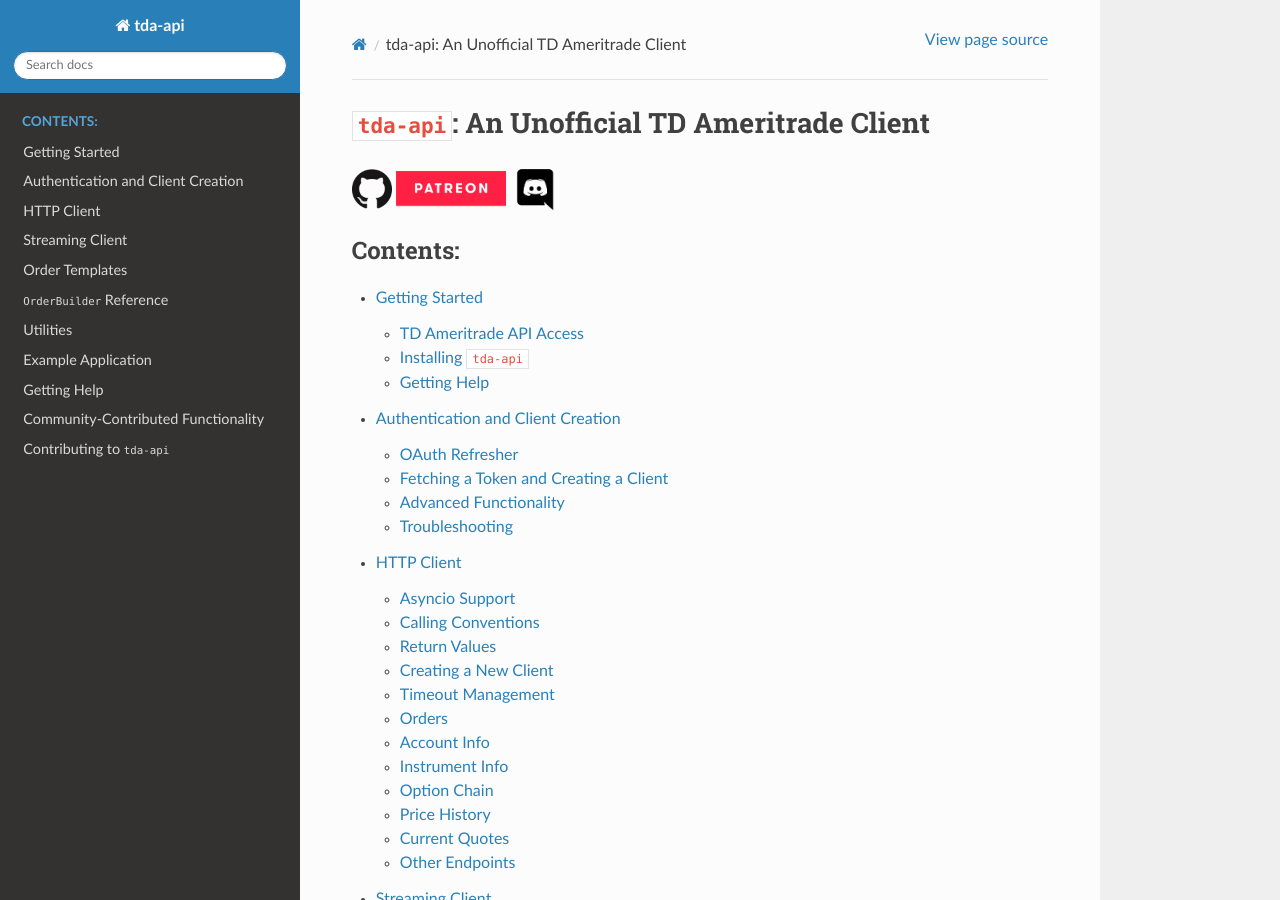
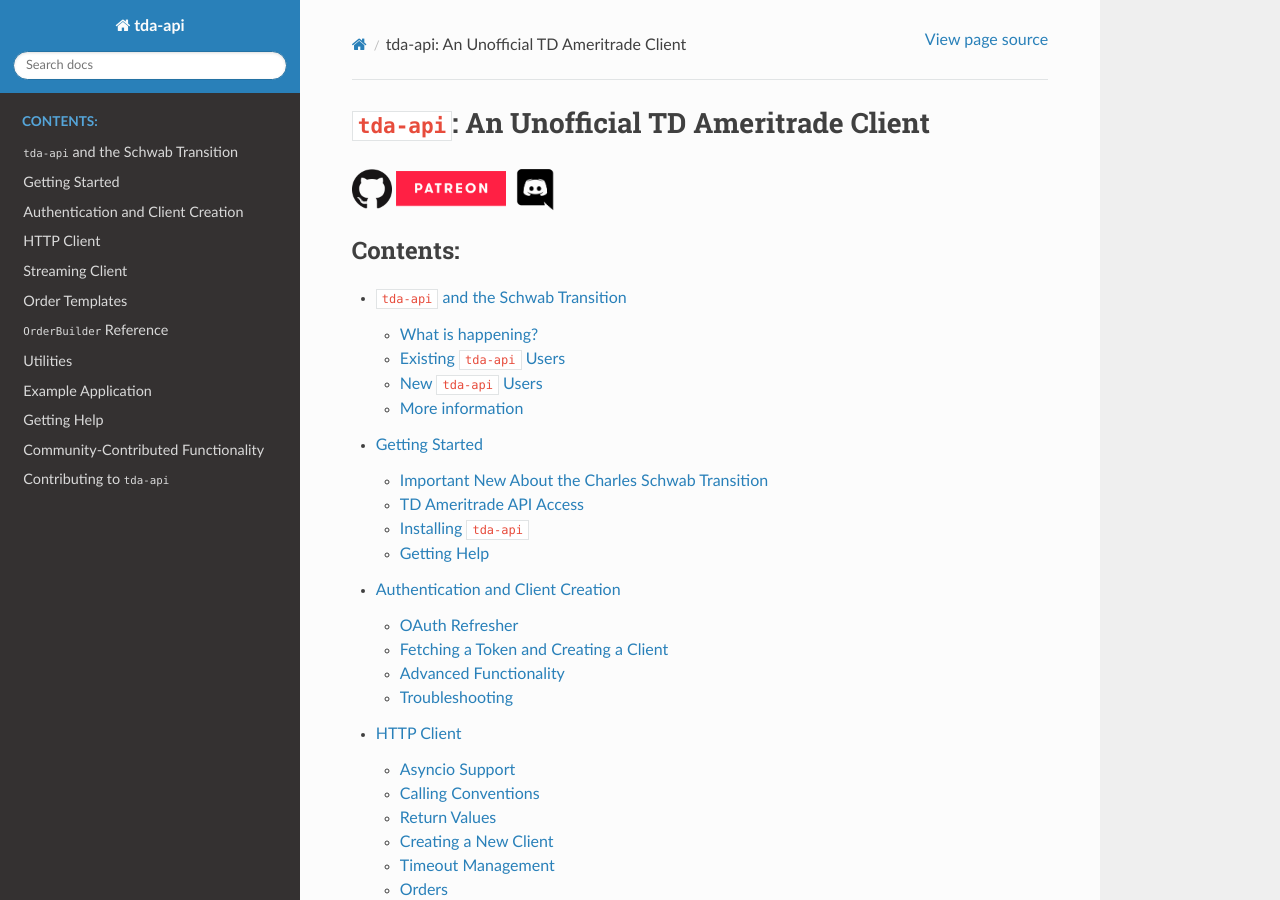
Before and after one commit to alexgolec/tda-api, a Sphinx documentation site: the page built from docs/index.rst, in a window 1280 px wide and 900 px high. Built offline with Sphinx 7.4.7 and the Read the Docs theme 2.0.0, drawn with Linux system fonts in a browser that asks for light colours; some of the changed lines change nothing that is shown.

Commit message:
Updated docs to reflect TDA-Schwab transition

```diff
--- a/docs/getting-started.rst
+++ b/docs/getting-started.rst
@@ -7,9 +7,27 @@
 Welcome to ``tda-api``! Read this page to learn how to install and configure
 your first TD Ameritrade Python application.
 
+
++++++++++++++++++++++++++++++++++++++++++++++++++
+Important New About the Charles Schwab Transition
++++++++++++++++++++++++++++++++++++++++++++++++++
+
+Following its 2020 acquisition of TDAmeritrade, Charles Schwab has begun its
+transition to TDAmeritrade. Notably for most readers of this page, this means
+that API keys are no longer being registered. If you do not already have an API
+key, *you cannot use ``tda-api``*. Our apologies.
+
+You can find more information on our :ref:`Charles Schwab transition page
+<schwab>`.
+
+
 ++++++++++++++++++++++++
 TD Ameritrade API Access
 ++++++++++++++++++++++++
+
+**Note:** *Now that TDAmeritrade has closed registrations, this section is now
+likely impossible to follow. We've left it up just in case we're wrong about
+that.*
 
 All API calls to the TD Ameritrade API require an API key. Before we do
 anything with ``tda-api``, you'll need to create a developer account with TD
--- a/docs/index.rst
+++ b/docs/index.rst
@@ -17,6 +17,7 @@
   :maxdepth: 2
   :caption: Contents:
 
+  schwab
   getting-started
   auth
   client
--- /dev/null
+++ b/docs/schwab.rst
@@ -0,0 +1,169 @@
+.. _schwab:
+
+
+=====================================
+``tda-api`` and the Schwab Transition
+=====================================
+
+In 2020, Charles Schwab acquired TDAmeritrade, and in late 2022 they announced
+their transition plan. This page outlines the implications for current and
+prospective ``tda-api`` users.
+
+
+**Disclaimer:** This page contains information about a transition in which the
+author is merely an observer. It attempts to collect and synthesize information
+provided by TDAmeritrade/Charles Schwab, and may be incorrect or out of date.
+Please refer to official communications for authoritative information. If you
+have a different interpretation of the available information, please `visit our
+discord server <https://discord.gg/BEr6y6Xqyv>`__ and share it with us. Use the
+information this page at your own risk.
+
+------------------
+What is happening?
+------------------
+
+Charles Schwab now owns TDAmeritrade. TDAmeritrade appears to be continuing
+their operations as a broker, but is transitioning their customers onto new
+Charles Schwab accounts. This process was announced in late 2022 and is slated
+to happen in 2023.
+
+If you are reading this, you are likely interested in using the TDAmeritrade
+REST API. This transition has significant implications for both new and existing
+``tda-api`` users. Please keep reading for more.
+
+
+--------------------------
+Existing ``tda-api`` Users
+--------------------------
+
+As far as we understand it, the implications of this transition for existing
+``tda-api`` users are as follows:
+
+* All accounts will be transitioned to Schwab over the course of 2023.
+* Once an account is transitioned to Schwab, it will lose access to the TDAmeritrade REST API. This means all API wrappers will stop working on that account, including ``tda-api``.
+* Schwab has announced their intention to provide an API for retail traders, but no such API has materialized yet. They have also `stated that this API will be largely similar to the existing TDAmeritrade API <https://developer.tdameritrade.com/content/trader-api-schwab-integration-guide>`__, with some modifications. Again, details are forthcoming.
+
+
++++++++++++++++++++++++++++++++++++++
+When will my account be transitioned?
++++++++++++++++++++++++++++++++++++++
+
+We understand this will happen in 2023, although details have no yet been
+provided. Schwab advises to `"log in to your TD Ameritrade account and visit the
+Schwab Transition Center" <https://welcome.schwab.com/?aff=WKV>`__, although as
+of this writing the author has not seen any such option on his brokerage page.
+
+
++++++++++++++++++++++++++++++++++++++++++++++++++
+Will I control when my account gets transitioned?
++++++++++++++++++++++++++++++++++++++++++++++++++
+
+It seems not. Our understanding is that each account will be assigned a
+"transition weekend" on which they will be migrated, and has `provided a
+timeline <https://welcome.schwab.com/?aff=WKV>`__ relative to that weekend. How
+that weekend is chosen and whether it can be altered by the user is unclear.
+
+
++++++++++++++++++++++++++++++++++++++++++++++++++++++
+What happens to my app before my account transitions?
++++++++++++++++++++++++++++++++++++++++++++++++++++++
+
+There do not appear to be any changes to existing TDAmeritrade accounts,
+including access to the REST API. This suggests that ``tda-api`` should continue
+to work as normal until your account is transitioned.
+
+
++++++++++++++++++++++++++++++++++++++++++++++++++++++++
+What happens to the ``tda-api`` app after I transition?
++++++++++++++++++++++++++++++++++++++++++++++++++++++++
+
+It stops working. You will need to migrate your app to the upcoming Schwab API,
+once it becomes available.
+
+
++++++++++++++++++++++++++++++++++++++++++++++++++++++++++++++++++
+What if I transition before the new Schwab API becomes available?
++++++++++++++++++++++++++++++++++++++++++++++++++++++++++++++++++
+
+While not confirmed, it appears your account may be transitioned to Schwab
+before the new Schwab API is made available. If this happens, our understanding
+is that you will not have access to either the previous TDAmeritrade API (and
+``tda-api`` as well) or to the as-yet-unreleased Schwab API.
+
+It's important to note that this scenario is still hypothetical. For all we
+know, the Schwab API will be made available before your account is transitioned,
+and your access to a retail trading API will not be interrupted. However, this
+scenario has not been ruled out, either. TDAmeritrade's/Schwab's `integration
+guide
+<https://developer.tdameritrade.com/content/trader-api-schwab-integration-guide>`__
+says *"It is possible that a TDA brokerage account may not be migrated to Schwab
+brokerage before Schwab endpoints are live,"* although we're frankly at a loss
+for how to interpret that statement.
+
+
++++++++++++++++++++++++++++++++++++++++++++++++++++++++++++
+How do I migrate my ``tda-api`` app to this new Schwab API?
++++++++++++++++++++++++++++++++++++++++++++++++++++++++++++
+
+Until the new Schwab API becomes available, there is nothing you can do. Once it
+becomes available, the maintainers of ``tda-api`` will evaluate the situation
+and decide how to move forward. Our tentative plan is as follows, although note
+this is based on preliminary information and subject to change at any time:
+
+* Schwab has announced that their new API will resemble the old TDAmeritrade API, with some modifications. Notably, it appears all functionality will be carried forward except for saved orders and watchlists. It seems there will be some changes to the authentication flow as well.
+* The ``tda-api`` authors currently intend to implement a new API wrapper to support this new API. Wherever possible, the functionality and interface of ``tda-api`` will be kept intact.
+* This new library will be a separate package from ``tda-api``. We are in the process of constructing placeholders and registering PyPI packages.
+* Your app will almost certainly need to be modified to use this new library, although we aim to minimize the work required to do so.
+* TDAmeritrade/Schwab has also confirmed that you will need to register a new
+  application, i.e. receive a new API key. Schwab has announced this will happen
+  in `"early 2023."
+  <https://developer.tdameritrade.com/content/trader-api-schwab-integration-guide>`__
+
+
+---------------------
+New ``tda-api`` Users
+---------------------
+
+Unfortunately, as part of this transition, TDAmeritrade has closed registration
+of new applications. This means you cannot get a API key for your application,
+so if you're not currently a ``tda-api`` user, you cannot become one. This is an
+unfortunate state of affairs, but we are powerless to change it.
+
+
+++++++++++++++++++++++++++++++++++++
+Can I borrow someone else's API key?
+++++++++++++++++++++++++++++++++++++
+
+According to the ``tda-api`` authors' interpretation of `the TDAmeritrade API's
+terms of service <https://developer.tdameritrade.com/legal>`__, no. In fact,
+they explicitly say *"All API Keys assigned to you are unique to you and are
+solely for your own use in connection with your participation in the Program.
+You may not provide any third party with access to any API Key."* We're not
+lawyers, so take our advice with a grain of salt, but that seems pretty
+unambiguous to us.
+
+We are enforcing this interpretation on our discord server. Your first request
+for a third-party API key will be met with a warning, and subsequent requests
+will result in your being banned from the server.
+
+
+++++++++++++++++++++++++++++++++++++++++++++++++
+Wait, so I'm locked out of the TDAmeritrade API?
+++++++++++++++++++++++++++++++++++++++++++++++++
+
+Sadly, it would appear so. We still recommend `joining our discord server
+<https://discord.gg/BEr6y6Xqyv>`__ to discuss trading with like-minded people
+and learn about temporary alternatives. Once a replacement is made available,
+members of that server will be the first to learn about it.
+
+
+----------------
+More information
+----------------
+
+You can get more information directly from TDAmeritrade and Charles Schwab at
+the following links:
+
+* `TDAmeritrade Transition Overview <https://welcome.schwab.com/?aff=WKV>`__ at Charles Schwab
+* `TDAmeritrade & Charles Schwab: What to Know <https://www.tdameritrade.com/why-td-ameritrade/td-ameritrade-charles-schwab.html>`__ at TDAmeritrade
+* `Trader API Schwab Integration Guide <https://developer.tdameritrade.com/content/trader-api-schwab-integration-guide>`__ at TDAmeritrade's developer portal
```
